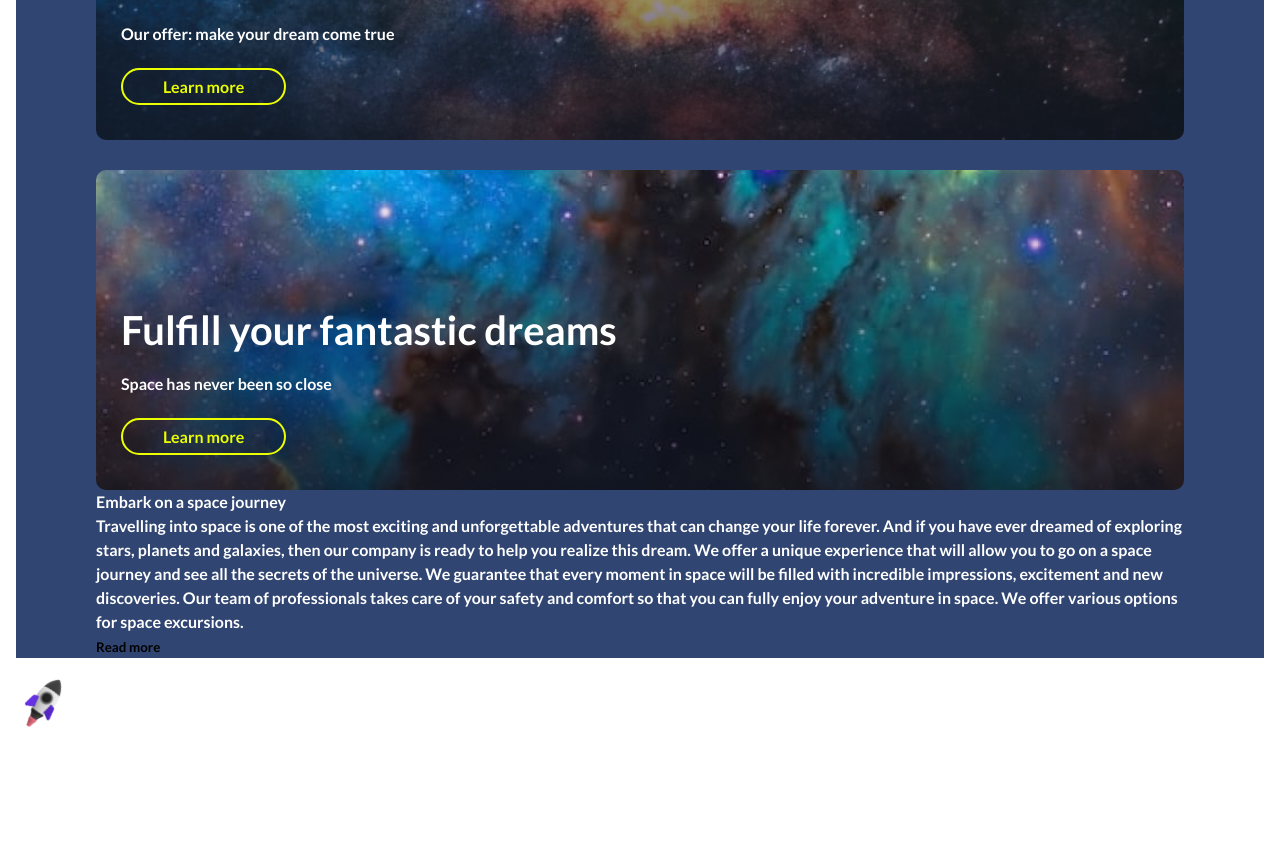
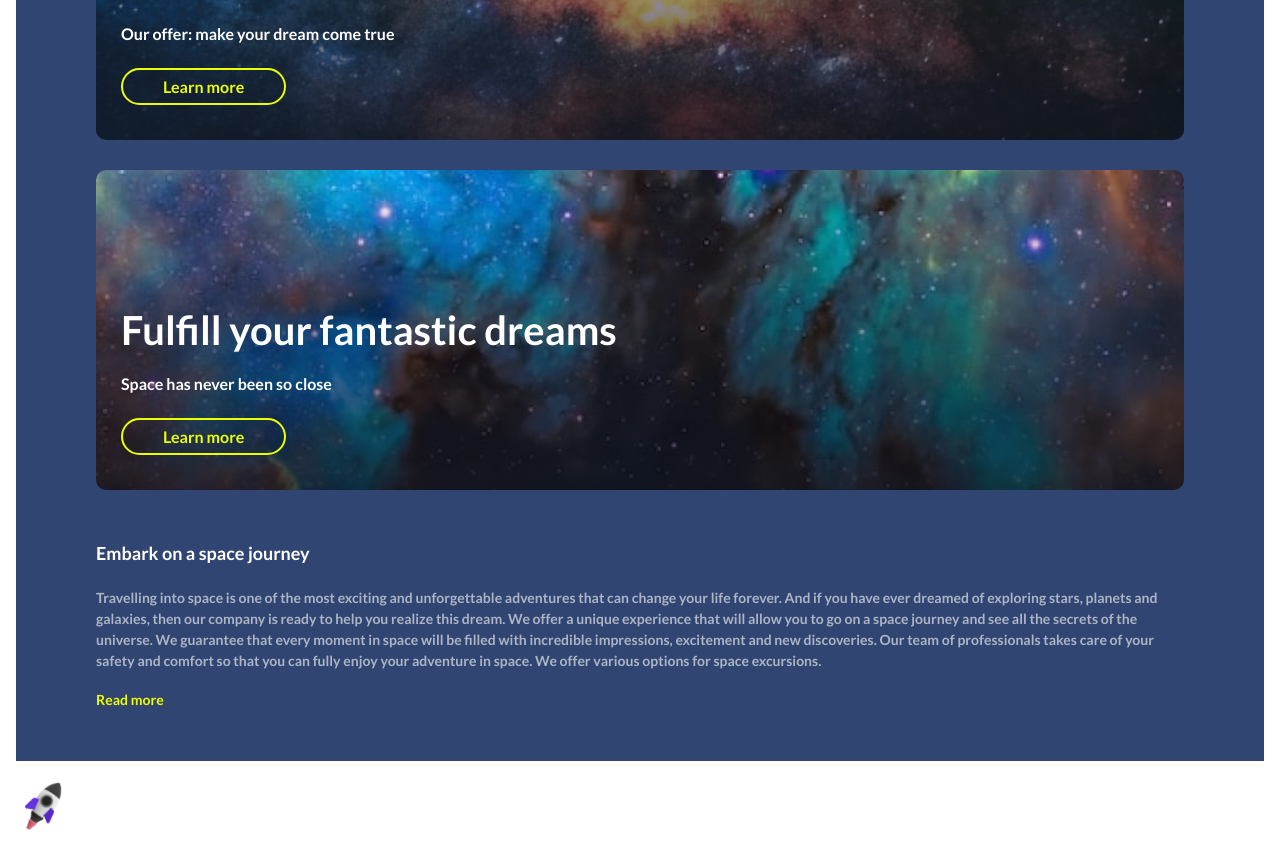
Before and after one commit to leonid-br/softswiss-test, a React (Create React App) app: page / in a window 1280 px wide. Shown: the part 1480-2348 px from the top of the page. Before the commit the page ends 2249 px from the top, so only its background shows below. Built offline with nearby package versions, Linux system fonts and the light colour scheme.

Commit message:
style: redesign AboutSection component with new layout and styles

```diff
--- a/src/components/aboutSection/AboutSection.js
+++ b/src/components/aboutSection/AboutSection.js
@@ -1,8 +1,10 @@
+import './AboutSection.scss';
+
 export const AboutSection = () => {
     return (
-        <section>
-            <h2>Embark on a space journey</h2>
-            <p>
+        <section className="about-section">
+            <h2 className="about-section__title">Embark on a space journey</h2>
+            <p className="about-section__text">
                 Travelling into space is one of the most exciting and unforgettable adventures that can change your life forever. And if you have ever dreamed
                 of exploring stars, planets and galaxies, then our company is ready to help you realize this dream. We offer a unique experience that will allow
                 you to go on a space journey and see all the secrets of the universe. We guarantee that every moment in space will be filled with incredible
@@ -10,7 +12,9 @@ export const AboutSection = () => {
                 adventure in space. We offer various options for space excursions.
             </p>
 
-            <button type="button">Read more</button>
+            <button type="button" className="about-section__button">
+                Read more
+            </button>
         </section>
     );
 };
--- /dev/null
+++ b/src/components/aboutSection/AboutSection.scss
@@ -0,0 +1,25 @@
+@import '../../styles/_variables';
+
+.about-section {
+    margin-top: 50px;
+    padding-bottom: 50px;
+
+    .about-section__title {
+        font-size: 18px;
+        font-weight: 800;
+    }
+
+    .about-section__text {
+        margin-top: 20px;
+
+        font-size: 14px;
+        opacity: 0.6;
+    }
+
+    .about-section__button {
+        margin-top: 20px;
+
+        font-size: 14px;
+        color: $accent-color;
+    }
+}
```
